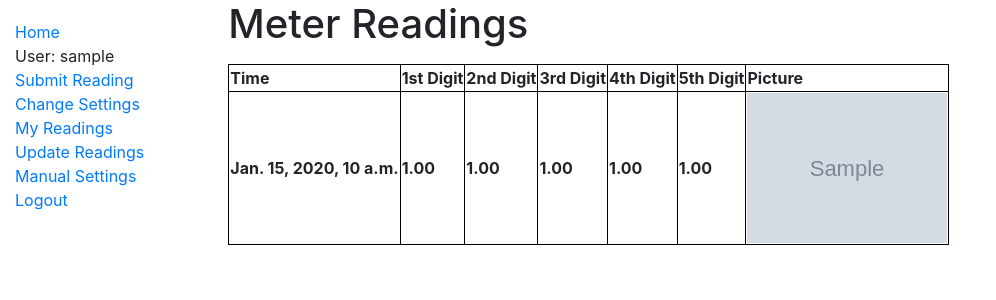
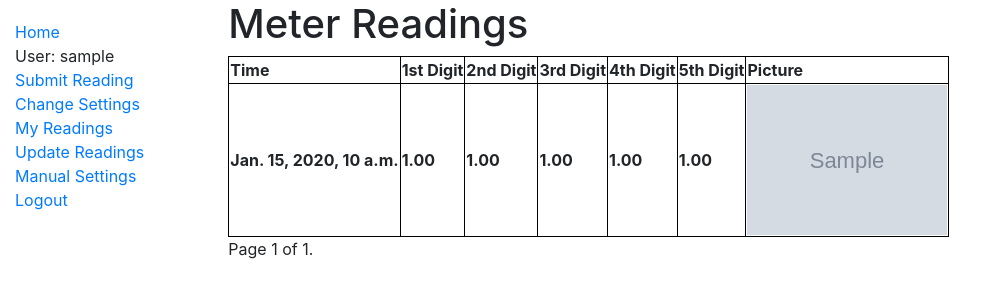
Before and after one commit to powerbucket/powerbucket-website, a Django app: page /readings/readings/ in a window 1280 px wide. Shown: the top 300 px of the page, without its empty margins (0-996 px from the left). Run offline with Django 3.2, Linux system fonts and the light colour scheme; a user stored in the database is signed in; tables that the repository leaves empty hold one stand-in row (values such as "Sample post"); grey boxes marked "Sample" are stand-in pictures; lists and menus that the app fills with data are empty; some libraries are stand-ins or nearby versions.

Commit message:
Paginate the readings page

```diff
--- a/readings/templates/readings/reading_list.html
+++ b/readings/templates/readings/reading_list.html
@@ -2,8 +2,7 @@
 
 {% block content %}
 <h1>Meter Readings</h1>
-  <p> {{hello}} </p>
-  {% if reading_list %}
+  {% if page_obj %}
   <table>
     <tr>
       <th>Time</th>
@@ -14,7 +13,7 @@
       <th>5th Digit</th>
       <th>Picture</th>
     </tr>
-    {% for reading in reading_list %}
+    {% for reading in page_obj %}
     <tr>
       {% if reading.picture %}
       <th> {{reading.time}} </th>
@@ -28,6 +27,23 @@
     </tr>
     {% endfor %}
   </table>
+  <div>
+    <span>
+        {% if page_obj.has_previous %}
+            <a href="?page=1">&laquo; first</a>
+            <a href="?page={{ page_obj.previous_page_number }}">previous</a>
+        {% endif %}
+
+        <span class="current">
+            Page {{ page_obj.number }} of {{ page_obj.paginator.num_pages }}.
+        </span>
+
+        {% if page_obj.has_next %}
+            <a href="?page={{ page_obj.next_page_number }}">next</a>
+            <a href="?page={{ page_obj.paginator.num_pages }}">last &raquo;</a>
+        {% endif %}
+    </span>
+</div>
 
   {% else %}
     <p>No readings available</p>
--- a/readings/views.py
+++ b/readings/views.py
@@ -213,6 +213,7 @@ def update_readings(request):
 
 class ReadingView(LoginRequiredMixin, generic.ListView):
     model = Reading
+    paginate_by=4
 
     def get_queryset(self):
         return Reading.objects.filter(user=self.request.user)
```
